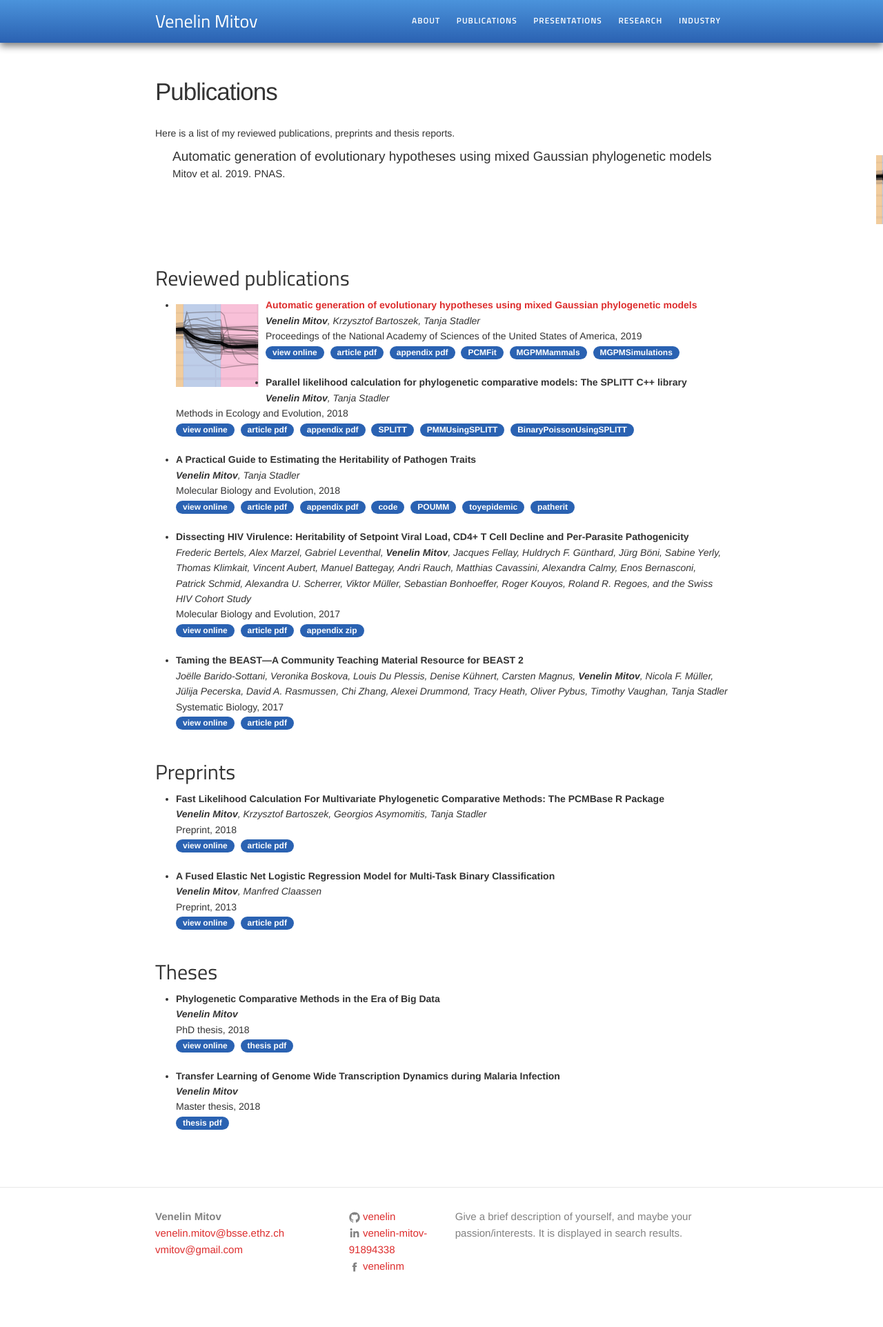
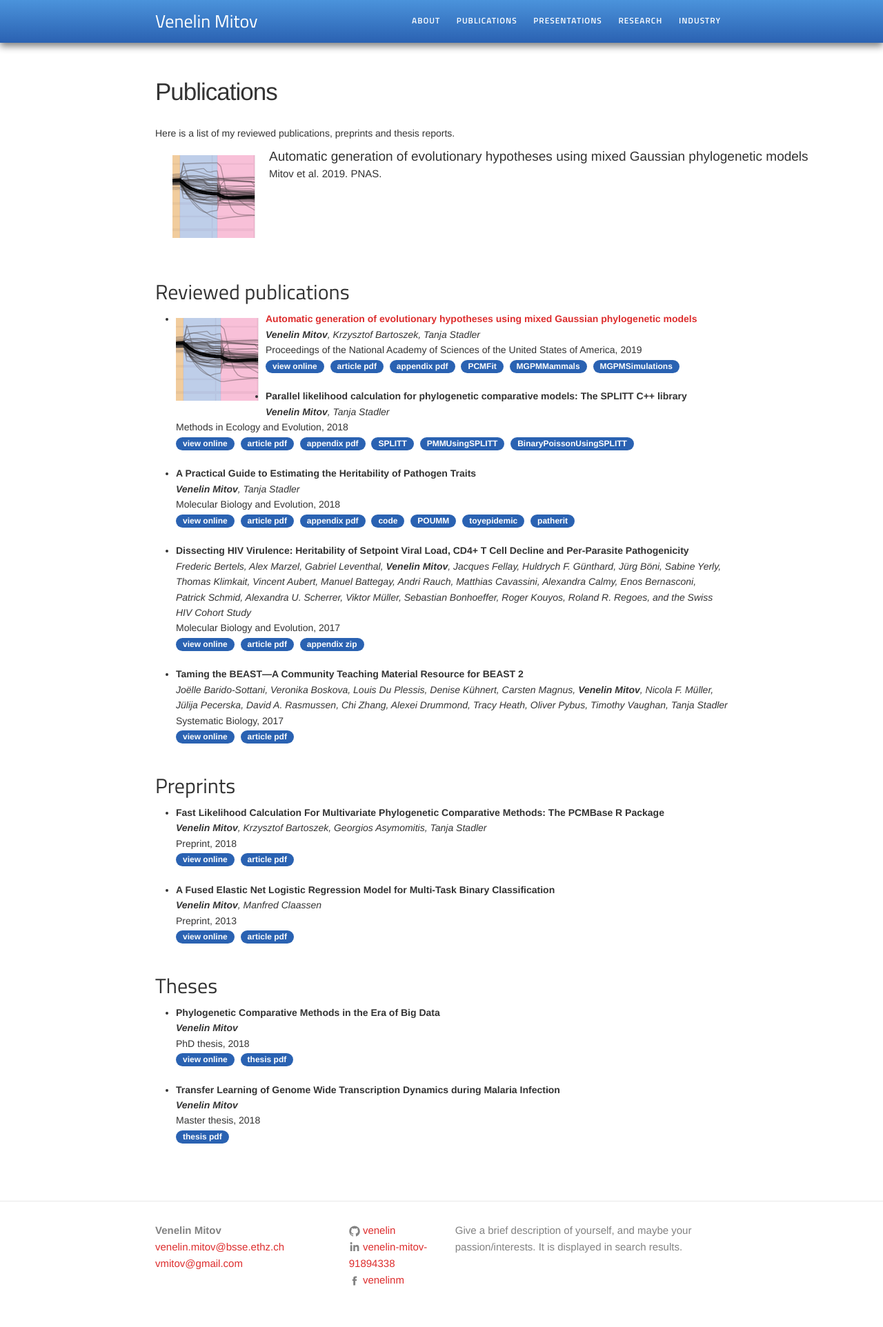
Before and after one commit to venelin/venelin.github.io, a Jekyll site: the page built from publications.md, in a window 1280 px wide. Shown: the whole page at 69% size. Built offline with Jekyll 4.4.1, drawn with Linux system fonts in a browser that asks for light colours.

Commit message:
image to the left

```diff
--- a/publications.md
+++ b/publications.md
@@ -11,8 +11,8 @@ Here is a list of my reviewed publications, preprints and thesis reports.
   <div class="row">
 		<div class="col-md-12 paperbox">
 			<div class="media">
-  				<a class="pull-right" href="/publications/2019-mgpm-pnas/">
-    				<img width="100" class="media-object" src="/publications/2019-mgpm-pnas/image.png">
+  				<a class="pull-left" href="/publications/2019-mgpm-pnas/">
+    				<img class="pull-left pad-right media-object" src="/publications/2019-mgpm-pnas/image.png">
   				</a>
  			 	<div class="media-body">
     				<div class="smallhead media-heading"><a href="/publications/2019-mgpm-pnas/" class="off">Automatic generation of evolutionary hypotheses using mixed Gaussian phylogenetic models</a></div>
```
